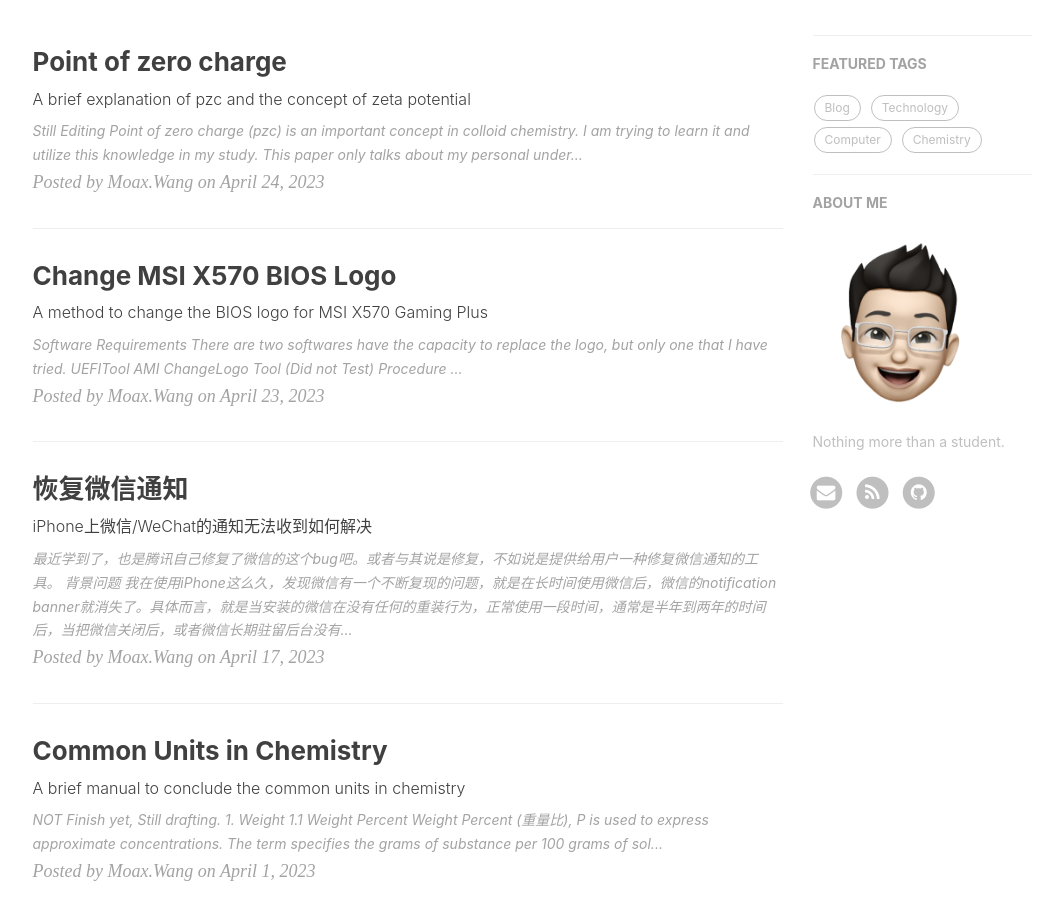
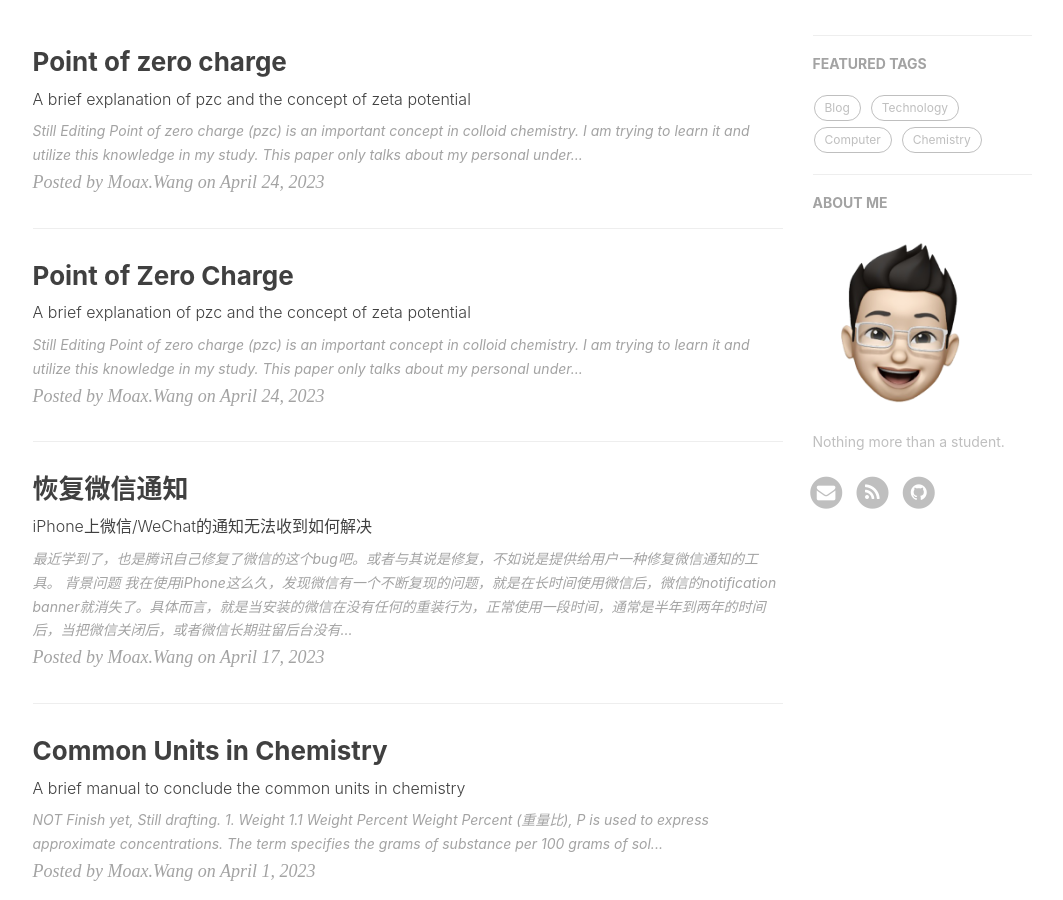
Before and after one commit to WinchellWang/winchellwang.github.io, a Jekyll site: the page built from index.html, in a window 1280 px wide and 900 px high, scrolled down 423 px. Shown: the whole window, without its empty margins (135-1198 px from the left). Built offline with Jekyll 4.4.1, drawn with Linux system fonts in a browser that asks for light colours; nearby versions of some CDN libraries; the list of posts is cut into pages by our own code; comment, search, counter and statistics services are not loaded; some of the changed lines change nothing that is shown.

Commit message:
Update 2023-04-23-launcher_logo_change_MSI_X570.md

```diff
--- a/_posts/2023-04-23-launcher_logo_change_MSI_X570.md
+++ b/_posts/2023-04-23-launcher_logo_change_MSI_X570.md
@@ -1,104 +1,62 @@
 ---
 layout: post
-title: Change MSI X570 BIOS Logo
-subtitle: A method to change the BIOS logo for MSI X570 Gaming Plus
-date: 2023-04-23
+title: Point of Zero Charge
+subtitle: A brief explanation of pzc and the concept of zeta potential
+date: 2023-04-24
 author: Moax.Wang
-header-img: "img/post-bg-life.jpg"
+header-img: "img/post-bg-tech.jpg"
 tags:
-    - Blog
+   - Chemistry
 header-mask: 0.1
 catalog: true
 ---
 
-# Software Requirements
+**Still Editing**
 
-There are two softwares have the capacity to replace the logo, but only one that I have tried.
+Point of zero charge (pzc) is an important concept in colloid chemistry. I am trying to learn it and utilize this knowledge in my study. This paper only talks about my personal understanding of pzc. Knowledge of zeta potential is not critical to understand pzc, but it would greatly help me to know what truly happened inside the colloid when we talking about pzc.
 
-- [UEFITool](https://github.com/MoaxWang/Logo-Change-MSI-X570-Gaming-Plus/releases/tag/ChangeLogo)
+Before we talk about the electrochemical things, let us define the system in analysis. Assuming we have a colloidal system contains two composition, and the substance A is evenly dispersed in the substance B in a tiny scale. We probably will have eight different status depends on the type of the substances.
 
-- [AMI ChangeLogo Tool](https://github.com/MoaxWang/Logo-Change-MSI-X570-Gaming-Plus/releases/tag/ChangeLogo) **(Did not Test)**
+|||*Substance A* $\Downarrow$||
+|:---:|:---:|:---:|:---:|
+|***Substance B*** $\Downarrow$|**Gas**|**Liquid**|**Solid**|
+|**Gas**|None|Liquid Aerosols|Solid Aerosols|
+|**Liquid**|Liquid Foam|Emulsion|Sol|
+|**Solid**|Solid Foam|Gel|Solid Sol|
 
-# Procedure
+Sol and emulsion would be the major system we focusing on in this topic, as they do have an efficient transportation of ions in the system and easy for me to understand it.
 
-1. Download bios file from [MSI website](https://us.msi.com/Motherboard/MPG-X570-GAMING-PLUS/support), and extract it. **BIOS file usually have AE0, AJ0... as the suffix.**
+# 1. Zeta Potential
 
-2. Extract the ROM by [AMI ChangeLogo Tool](https://github.com/MoaxWang/Logo-Change-MSI-X570-Gaming-Plus/releases/tag/ChangeLogo)
+Zeta potential (ζ-potential) is the potential at the slipping plane. The unit of this potential usually is millivolts (mv). It basically reflects the energy consumed to move an monovalent charged ion from an infinity distance to the slipping plane on an opposite charged particle.
 
-    2.1 Load ROM
+## 1.1 Electrodouble Layer
 
-    Please change the 'Files of type' to 'All Files (\*.*)', if thr ROM does shows up in the selection.
+The concept of zeta potential is tightly correlated with the theory of electrodouble layer (EDL). Now, we have an aqueous solution at the interface with a negative charged solid surface. We can simply cut the solution into 3 sectors based on the concentration of positive charged ions. It is easy to understand that only positive charged ions would lay on the surface, and form a single ion layer, since the negative charged ions are repelled from the surface and the positive ions are so love to stay on the negative charged surface. This thin layer is the first section, and the surface of this layer named **stern layer**. The repulsion force will, of course, decrease with the distance increasing, so it is reasonable that some of negative ions will mixed into a bunch of positive ions outside of the stern layer (Because the positive ions around the surface are so attractive to negative ions in solution. Who will refuse a lovely party that you are the only one boy/girl). Another layer, which contains part of mobile fluid from the solution which attached to the stern layer, hence, be called **slipping plane**. Everything outside the diffuse layer belongs to **bulk liquid**. The combine of bulk liquid and slipping plane is called **diffuse layer**. The electrical potential at the stern layer and slipping plane are **stern potential** and **zeta potential** respectively.
 
-    <img src="https://raw.githubusercontent.com/MoaxWang/Logo-Change-MSI-X570-Gaming-Plus/main/jpg/open_changelogo.jpg">
+We should notice that the reason of ions stay on the surface is not only electrostatic force or coulomb force, but also has the influences from chemical bonding, adsorption, etc. However, the discussion of why ions distributing like this is beyond my interest, so I would not spend my limited IQ in this complex world.
 
-    2.2 Extract Logo
+## 1.2 What is Zeta Potential
 
-    **More importantly, check the image type**
+<img src="https://raw.githubusercontent.com/MoaxWang/moaxwang.github.io/main/img/_post_image/2023-04-24/fig1.svg">
 
-    Just need to chose the first one with suffix, and click "Save Logo". The image usually will converted to jpg type.
+Based on the sectors defined in the previous discussion, we know that the solid surface, stern layer, slipping plane shares different value of potential as the distance is various. Therefore, we define the electrical potential on the solid surface is the **surface potential**, and the potential on stern layer is the **stern potential**. **Zeta potential**, hence, is the potential on the slipping plane.
 
-    <img src="https://raw.githubusercontent.com/MoaxWang/Logo-Change-MSI-X570-Gaming-Plus/main/jpg/check_img_type.jpg">
+## 1.3 Why Zeta Potential
 
-    Default BIOS logo extracted from ROM. <mark>(The actual format is bmp in this ROM)</mark>
+<figure>
+<img src="https://water.mecc.edu/courses/Env211/changes/neg.gif" width="80%">
+<figcaption>Negatively charged particles repel each other due to electricity.</figcaption>
+</figure>
 
-    <img src="https://raw.githubusercontent.com/MoaxWang/Logo-Change-MSI-X570-Gaming-Plus/main/jpg/splash.jpg"  width="50%">
+Now, let us imagine a bigger picture which we are not only have one solid surface, but many of them. Many tiny sticks suspending in a salty water. These sticks tend to absorb specific charged ions, like Cl<sup>-</sup>, and formed negative charged solids that, of course, they all have the negative charged solid surface. Sticks should tend to coagulate together because of the van der waals force, but they actually repels each other by the electrostatic repulsive force, that more powerful than van der waals force. That force slows their sedimentation hugely, and make the sol so stable in a long time frame. Here, the question comes up. How we measure the stability of a colloid system? Zeta potential, as our today's topic, is the answer.
 
-3. Modify Logo
+|Magnitude of Zeta potential (mV)|Stability behavior|
+|:---:|:---:|
+|0-5|Rapid coagulation or flocculation|
+|10-30|Incipient instability|
+|30-40|Moderate stability|
+|40-60|Good stability|
+|>61|Excellent stability|
 
-    I would suggest that the new logo should keep the same size as the original. X570 does allow a larger image, but there is no guarantee that it will display properly.
-
-    Here I changed it to a Microsoft logo as an example.
-
-    <img src="https://raw.githubusercontent.com/MoaxWang/Logo-Change-MSI-X570-Gaming-Plus/main/jpg/img_save.jpg">
-
-    Then export the image as bmp. It would be fine if just keep the default setting when save the image.
-
-    <img src="https://raw.githubusercontent.com/MoaxWang/Logo-Change-MSI-X570-Gaming-Plus/main/jpg/exp_opt.jpg"  width="60%">
-
-4. Replace the logo in ROM by [UEFITool](https://github.com/MoaxWang/Logo-Change-MSI-X570-Gaming-Plus/releases/tag/ChangeLogo)
-
-    4.1 Load ROM
-
-    $$
-    File\Rightarrow Open\ image\ file\ \mathbb{OR}\ Ctrl+O
-    $$
-
-    Chose to 'All files', if the rom does not show up in the selection window.
-
-    4.2 Locate logo file in ROM
-
-    Ctrl + F to open the search box, and switch to Text option. Search 'logo', and it will show you all the logo files location.
-
-    <img src="https://raw.githubusercontent.com/MoaxWang/Logo-Change-MSI-X570-Gaming-Plus/main/jpg/uefi_logo_search.jpg">
-
-    4.3 Replace the images in ROM
-
-    ROM for MSI usually contains more than 1 logo, so we have to change all of them, since I tried to only change few of them and it would not show the correct image during launch.
-
-    Double click each line in Messages box to jump into the files location, as we are looking for the file which has a section named 'Raw' OR 'Freeform subtype GUID'
-
-    <img src="https://raw.githubusercontent.com/MoaxWang/Logo-Change-MSI-X570-Gaming-Plus/main/jpg/rpl_rom_img_1.jpg">
-
-    Then right click the section, and replace the body to your logo.bmp. The software will show something like Rebuild, Remove, and Replace in the section you are changing at the Section column.
-
-    <img src="https://raw.githubusercontent.com/MoaxWang/Logo-Change-MSI-X570-Gaming-Plus/main/jpg/rpl_rom_img_2.jpg">
-
-    There are 4 images should be replaced in the ROM, if you are changing the logo for MSI X570 Gaming Plus.
-
-    4.4 Export the new ROM
-
-    $$
-    File\Rightarrow Save\ image\ file\ \mathbb{OR}\ Ctrl+S
-    $$
-
-    **Please name the new image exactly same as the original file.**
-
-    >Show the file name extensions in explorer, so you can truly change file suffix.
-
-5. Flash the new BIOS by following this [tutorial/SOP](https://storage-asset.msi.com/files/pdf/How_to_flash_the_BIOS.pdf).
-
-# Results
-
-My new logo :D
-
-<img src="https://raw.githubusercontent.com/MoaxWang/Logo-Change-MSI-X570-Gaming-Plus/main/jpg/launch.gif"  width="50%">
+# 2. Point of Zero Charge
```
